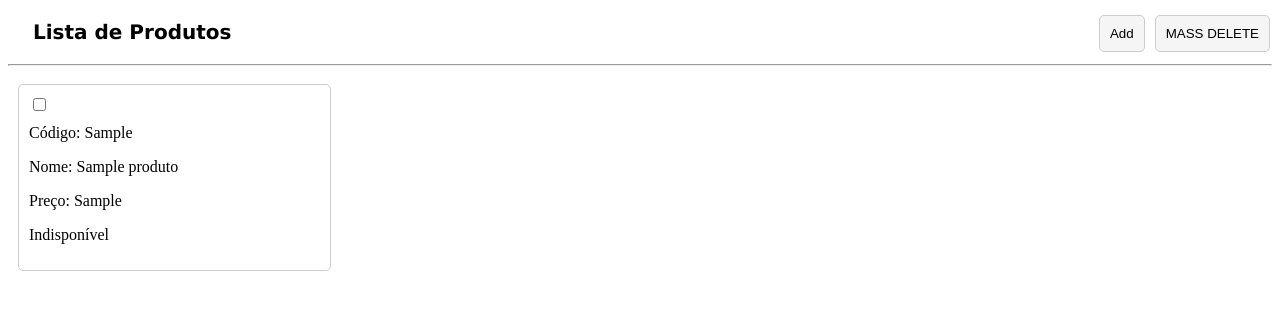
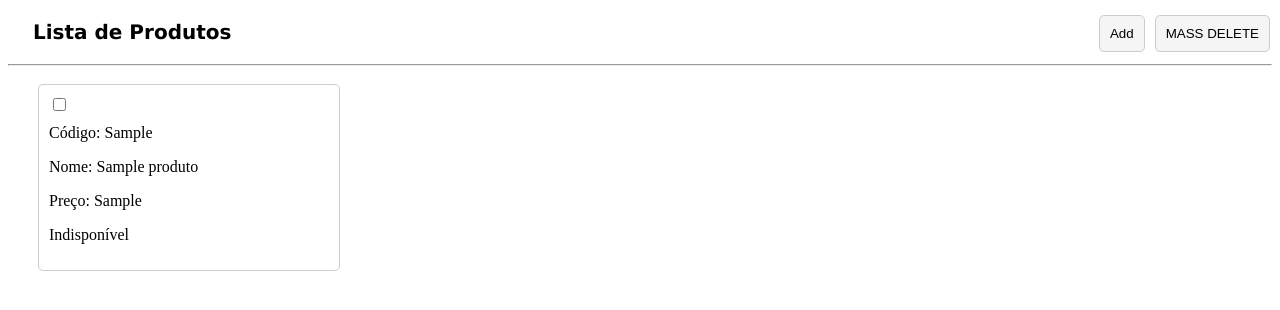
Before and after one commit to airtonvasconcelosjr/Store, a PHP site: page /lista.php in a window 1280 px wide. Shown: the top 310 px of the page. Run offline with PHP 8.4, Linux system fonts and the light colour scheme; tables that the repository leaves empty or names only in its code hold one stand-in row (values such as "Sample post").

Commit message:
changing visual

```diff
--- a/style.css
+++ b/style.css
@@ -26,18 +26,20 @@
 }
 
 .card-container {
+    margin-left: 20px;
     display: flex;
     flex-wrap: wrap;
-    justify-content: flex-start;
+    justify-content:flex-start;
 }
 
 .card {
-    width: 23%;
+    width: 280px;
     margin: 10px;
     padding: 10px;
     border: 1px solid #ccc;
     border-radius: 5px;
 }
+
 
 .card-header {
     display: flex;
```
